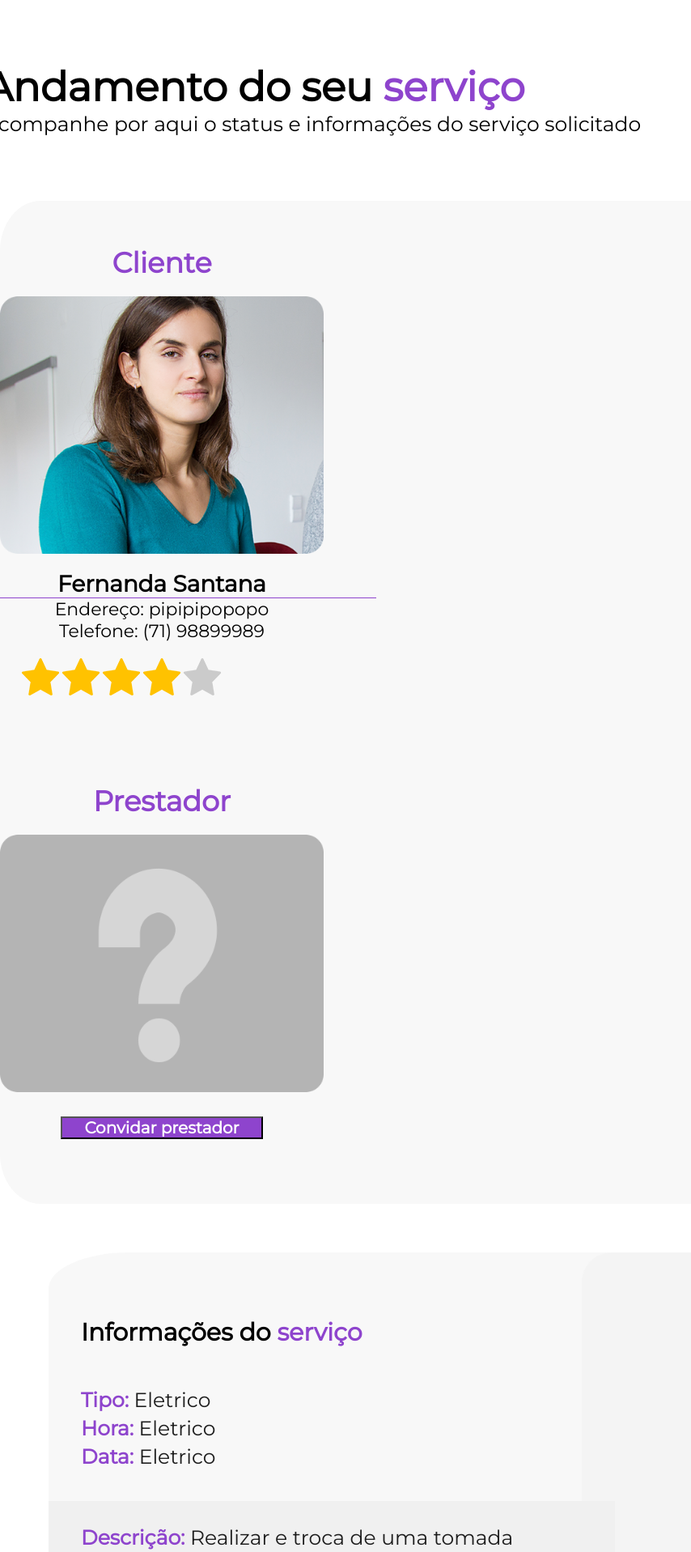
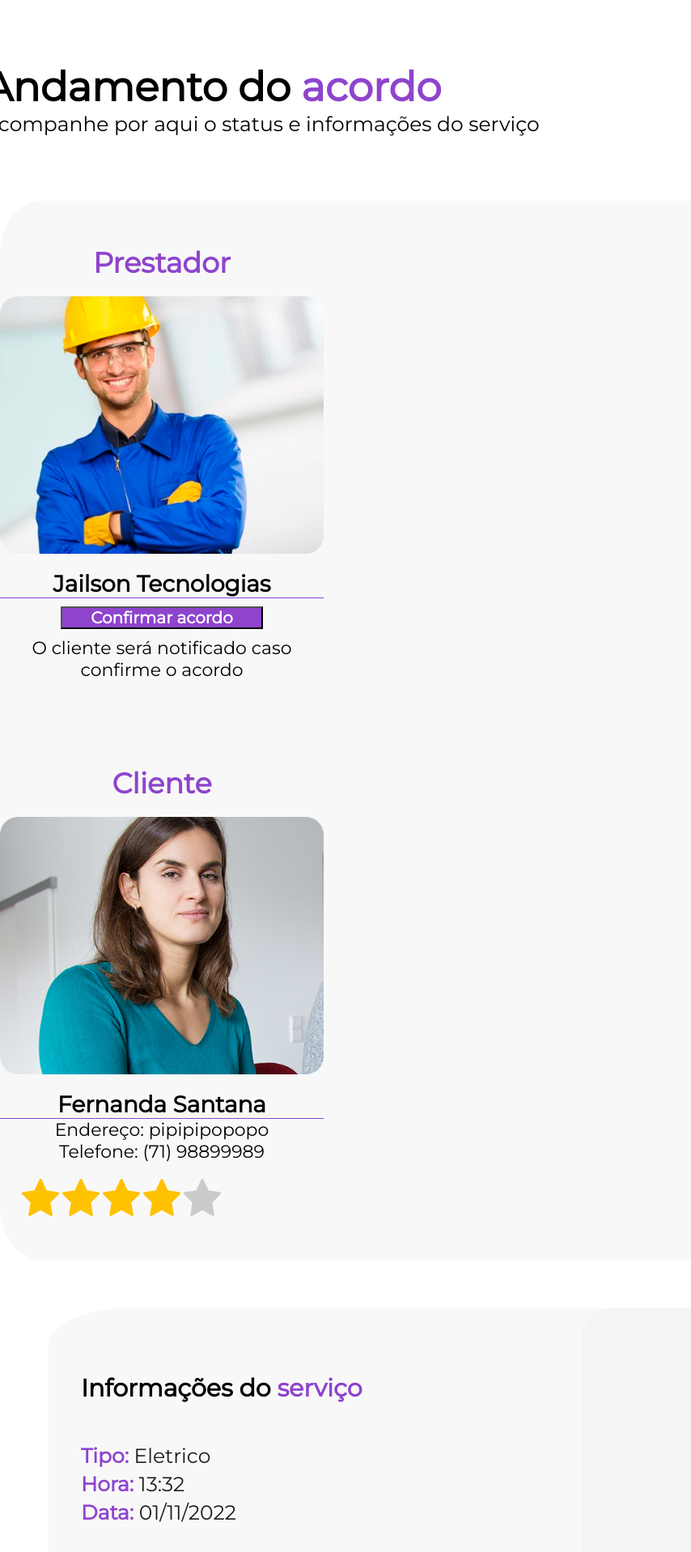
Before and after one commit to Micael-Macedo/Frontend-Deal, a website: page prestadorConfirmarAcordo.html in a window 1280 px wide. Shown: the part 111-2028 px from the top of the page at 81% size, without its empty margins (0-854 px from the left). Drawn offline with nearby package versions, Linux system fonts and the light colour scheme; a web font is replaced by a local one.

Commit message:
PagPrestadorConfirmaAcordo

```diff
--- a/js/script.js
+++ b/js/script.js
@@ -26,3 +26,7 @@ window.addEventListener('resize',function tamanhoNav(){
         NavMobile.style.display = 'none';
     }
 },true);
+function funcaoConfirmaAcordo()
+{
+alert("O cliente será notificado da confirmação do acordo");
+}
--- a/paginaAcordo.html
+++ b/prestadorConfirmarAcordo.html
@@ -52,12 +52,30 @@
         </nav>
     </header>
     <div class="container" style="text-align: left; margin-bottom: -70;">
-        <p style="margin: -20; margin-top: 80; font-weight: 1000; font-size: 50;">Andamento do seu <span style="color: rgb(142,68,205);">serviço</span></p>
-        <p style="margin: -20; margin-top: 20; font-weight: 300; font-size: 25;">Acompanhe por aqui o status e informações do serviço solicitado</p>
+        <p style="margin: -20; margin-top: 80; font-weight: 1000; font-size: 50;">Andamento do <span style="color: rgb(142,68,205);">acordo</span></p>
+        <p style="margin: -20; margin-top: 20; font-weight: 300; font-size: 25;">Acompanhe por aqui o status e informações do serviço</p>
     </div>
 
-    <div class="container" style="display: flex; align-items: center; border-radius: 5%; background-color: rgb(248, 248, 248); width: 1000; margin-top: 150;">
+    <div class="container" style="align-items:center; border-radius: 5%; background-color: rgb(248, 248, 248); width: 1000; margin-top: 150;">
         <div class="row row-cols-5 row-cols-md-2 g-1" >
+            <div class="col">
+                <div class="container display: flex">
+                    <div class="col-2" style="padding-top: 20px;">
+                        <div class="card-body3" style="padding-top: 10px; align-items: center;">
+                            <h5 class="card-title" style="padding-bottom: 20; margin-top: 25; font-weight: bold; font-size: 35; color: rgb(142,68,205); text-align: center">Prestador</h5>
+                            <img src="img/prestador-6.png" class="card-img-top"  style="width: 400; border-radius: 5%;">
+                            <p class="card-text" style="text-align: center; font-size: 28; font-weight: 800; padding-top: 20;" >Jailson Tecnologias</p>
+                            <p class="linha" style="width: 400;" ></p>
+                            <div class="container">
+                                <div class="text-center">
+                                  <a href="..."><button type="button" class="btn btn" onclick="funcaoConfirmaAcordo()" style="margin: 10; width: 250; color: rgb(255, 255, 255); font-weight: bold; font-size: 20; background-color: rgb(142,68,205); text-align: center; align-content: center;">Confirmar acordo</button></a>
+                                </div>
+                            </div>
+                            <p class="card-text" style="text-align: center; font-size: 22; font-weight: 300; margin-bottom: 0;" >O cliente será notificado caso confirme o acordo</p>
+                        </div>
+                    </div>
+                </div>
+            </div>
             <div class="col">
                 <div class="container">
                     <div class="col-2" style="margin-top: 20px;">
@@ -65,7 +83,7 @@
                             <h5 class="card-title" style="padding-bottom: 20; margin-top: 25; font-weight: bold; font-size: 35; color: rgb(142,68,205); text-align: center">Cliente</h5>
                             <img src="img/img-cliente-acordo.png" class="card-img-top"  style="width: 400; border-radius: 5%; margin-right: 20;">
                             <p class="card-text" style="text-align: center; font-size: 28; font-weight: 800; padding-top: 20;" >Fernanda Santana</p>
-                            <p class="linha" style="width: 465;" ></p>
+                            <p class="linha" style="width: 400;" ></p>
                             <p class="card-text" style="text-align: center; font-size: 22; font-weight: 300; margin-bottom: 0;" >Endereço: pipipipopopo</p>
                             <p class="card-text" style="text-align: center; font-size: 22; font-weight: 300;;" >Telefone: (71) 98899989</p>
                             <div class="container" style="margin-top: 20; width: 300;">
@@ -81,21 +99,6 @@
                       </div>
                   </div>
                 </div>
-            <div class="col">
-                <div class="container display: flex">
-                      <div class="col-2" style="padding-top: 20px;">
-                        <div class="card-body3" style="padding-top: 10px; align-items: center;">
-                            <h5 class="card-title" style="padding-bottom: 20; margin-top: 25; font-weight: bold; font-size: 35; color: rgb(142,68,205); text-align: center">Prestador</h5>
-                            <img src="img/img-prestador-interrogacao.png" class="card-img-top"  style="width: 400; border-radius: 5%;">
-                            <div class="container">
-                                <div class="text-center">
-                                  <a href="..."><button type="button" class="btn btn" style="margin: 30; width: 250; color: rgb(255, 255, 255); font-weight: bold; font-size: 20; background-color: rgb(142,68,205); text-align: center; align-content: center;">Convidar prestador</button></a>
-                            </div>
-                            </div>
-                          </div>
-                      </div>
-                  </div>
-              </div>
         </div>
     </div>
     <div class="container parte2">
@@ -105,8 +108,8 @@
                         <div class="card-body4" style="margin: 40px; text-align: left;">
                             <p style="margin-top: 80; font-weight: 1000; font-size: 30;">Informações do <span style="color: rgb(142,68,205);">serviço</span></p>
                             <p style="margin-top: 50; font-weight: 800; color: rgb(142,68,205); font-size: 25;">Tipo: <span style="color: rgb(29, 29, 29); font-weight: 300">Eletrico</span></p>
-                            <p style="margin-top: 5; font-weight: 800; color: rgb(142,68,205); font-size: 25;">Hora: <span style="color: rgb(29, 29, 29); font-weight: 300">Eletrico</span></p>
-                            <p style="margin-top: 5; font-weight: 800; color: rgb(142,68,205); font-size: 25;">Data: <span style="color: rgb(29, 29, 29); font-weight: 300">Eletrico</span></p>
+                            <p style="margin-top: 5; font-weight: 800; color: rgb(142,68,205); font-size: 25;">Hora: <span style="color: rgb(29, 29, 29); font-weight: 300">13:32</span></p>
+                            <p style="margin-top: 5; font-weight: 800; color: rgb(142,68,205); font-size: 25;">Data: <span style="color: rgb(29, 29, 29); font-weight: 300">01/11/2022</span></p>
                         </div>
                   </div>
               </div>
@@ -121,7 +124,7 @@
                     <div style="background-color: rgb(240, 240, 240); width: 700;height: 230; margin-top: 10;">
                         <div class="text-part2">
                             <p style="font-weight: 800; color: rgb(142,68,205); font-size: 25;">Observações: <span style="color: rgb(29, 29, 29); font-weight: 300">Tomar cuidado com a
-                                fiação antida da residência </span></p>
+                                fiação antiga da residência </span></p>
                         </div>
                     </div>
               </div>
```
Also changed, not shown: pages/dashboard.html (+0 -8 lines). Lines whose indentation alone changed are shown as unchanged.
